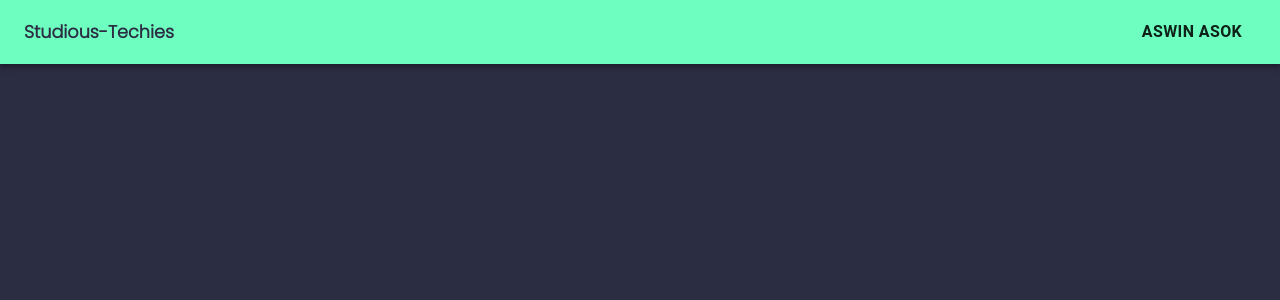
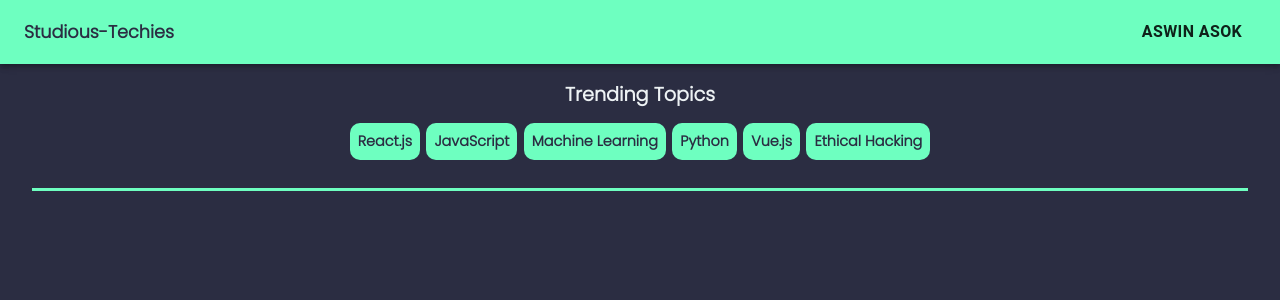
Before and after one commit to AswinAsok/Studious-Techies, a React (Create React App) app: page /home in a window 1280 px wide. Shown: the top 300 px of the page. Built offline with nearby package versions, Linux system fonts and the light colour scheme.

Commit message:
Home page tags added

```diff
--- a/src/Home/Home.css
+++ b/src/Home/Home.css
@@ -13,3 +13,30 @@
     color: #2b2d42;
     font-weight: 600;
   }
+.trend-heading{
+    font-weight: bold;
+    margin-top: 1rem;
+    font-size: 1.2rem;
+
+}
+
+
+.topic{
+    background-color: #6EFFC0;
+    font-weight: bold;
+    font-size: 0.9rem;
+    color: #2b2d42;
+    padding: 0.5rem;
+    margin: 0.2rem;
+    margin-top: 0.9rem;
+    border-radius: 10px;
+    border: none;
+}
+
+.line-home{
+    width: 95vw;
+    background-color: #6EFFC0;
+    height: 0.19rem;
+    border: none;
+    margin-top: 1.5rem;
+}
--- a/src/Home/Home.jsx
+++ b/src/Home/Home.jsx
@@ -15,9 +15,9 @@ const useStyles = makeStyles((theme) => ({
   },
   menu: {
     "& .MuiPaper-root": {
-      backgroundColor: "#2b2d42"
-    }
-  }
+      backgroundColor: "#2b2d42",
+    },
+  },
 }));
 
 const Home = () => {
@@ -42,10 +42,7 @@ const Home = () => {
             </Grid>
             <div>
               <div>
-                <Button
-                  onClick={handleClick}
-                  className="menu"
-                >
+                <Button onClick={handleClick} className="menu">
                   <p className="menu-text">ASWIN ASOK</p>
                 </Button>
                 <Menu
@@ -56,15 +53,42 @@ const Home = () => {
                   open={Boolean(anchorEl)}
                   onClose={handleClose}
                 >
-                  <MenuItem onClick={handleClose}><div className="menu-innertext">Profile</div></MenuItem>
-                  <MenuItem onClick={handleClose}><div className="menu-innertext">My account</div></MenuItem>
-                  <MenuItem onClick={handleClose}><div className="menu-innertext">Logout</div></MenuItem>
+                  <MenuItem onClick={handleClose}>
+                    <div className="menu-innertext">Profile</div>
+                  </MenuItem>
+                  <MenuItem onClick={handleClose}>
+                    <div className="menu-innertext">My account</div>
+                  </MenuItem>
+                  <MenuItem onClick={handleClose}>
+                    <div className="menu-innertext">Logout</div>
+                  </MenuItem>
                 </Menu>
               </div>
             </div>
           </Toolbar>
         </AppBar>
       </div>
+
+      <div className="trending"></div>
+      <Grid container direction="column" justify="center" alignItems="center">
+        <div className="trend-heading">Trending Topics</div>
+        <div className="topics">
+          <Grid
+            container
+            direction="row"
+            justify="center"
+            alignItems="center"
+          >
+            <div className="topic">React.js</div>
+            <div className="topic">JavaScript</div>
+            <div className="topic">Machine Learning</div>
+            <div className="topic">Python</div>
+            <div className="topic">Vue.js</div>
+            <div className="topic">Ethical Hacking</div>
+          </Grid>
+        </div>
+        <hr className="line-home"/>
+      </Grid>
     </div>
   );
 };
```
